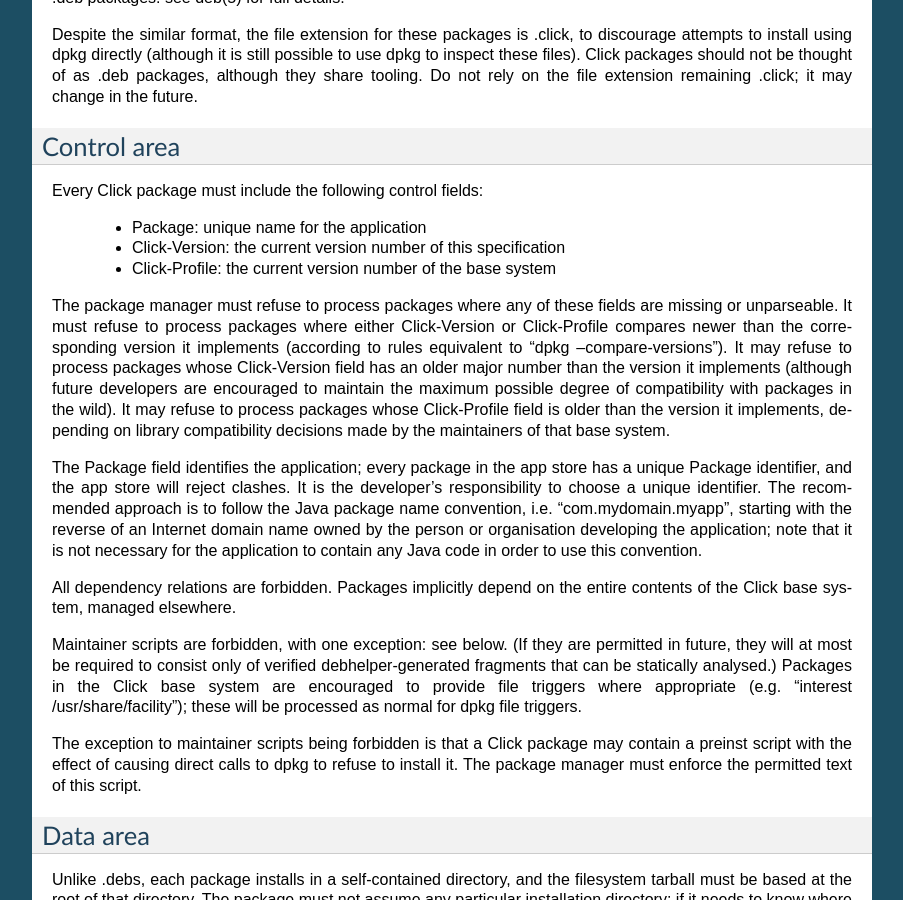
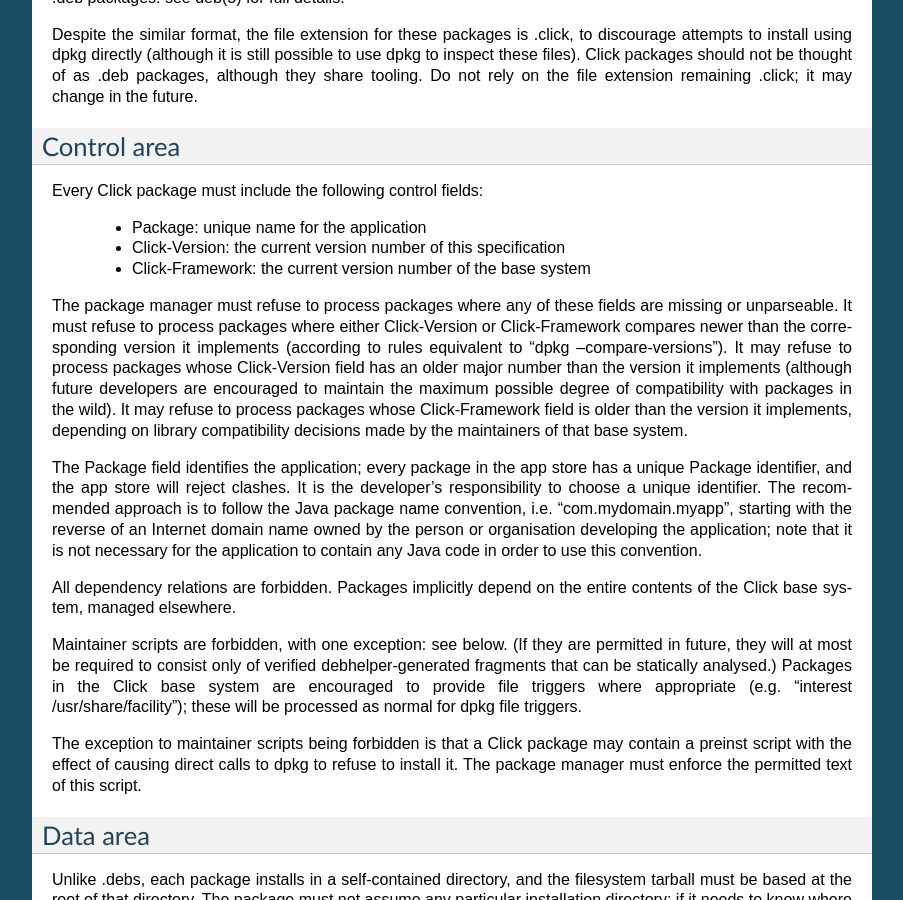
Before and after one commit to ubports/click, a Sphinx documentation site: the page built from doc/file-format.rst, in a window 1280 px wide and 900 px high, scrolled down 422 px. Shown: the whole window, without its empty margins (198-1101 px from the left). Built offline with Sphinx 7.4.7, drawn with Linux system fonts in a browser that asks for light colours.

Commit message:
rename again, this time to Click-Framework to match listaller et al

```diff
--- a/doc/file-format.rst
+++ b/doc/file-format.rst
@@ -38,19 +38,19 @@ Every Click package must include the following control fields:
 
  * Package: unique name for the application
  * Click-Version: the current version number of this specification
- * Click-Profile: the current version number of the base system
+ * Click-Framework: the current version number of the base system
 
 The package manager must refuse to process packages where any of these
 fields are missing or unparseable.  It must refuse to process packages where
-either Click-Version or Click-Profile compares newer than the corresponding
-version it implements (according to rules equivalent to "dpkg
+either Click-Version or Click-Framework compares newer than the
+corresponding version it implements (according to rules equivalent to "dpkg
 --compare-versions").  It may refuse to process packages whose Click-Version
 field has an older major number than the version it implements (although
 future developers are encouraged to maintain the maximum possible degree of
 compatibility with packages in the wild).  It may refuse to process packages
-whose Click-Profile field is older than the version it implements, depending
-on library compatibility decisions made by the maintainers of that base
-system.
+whose Click-Framework field is older than the version it implements,
+depending on library compatibility decisions made by the maintainers of that
+base system.
 
 The Package field identifies the application; every package in the app store
 has a unique Package identifier, and the app store will reject clashes.  It
```
Also changed, not shown: 4 other files.
